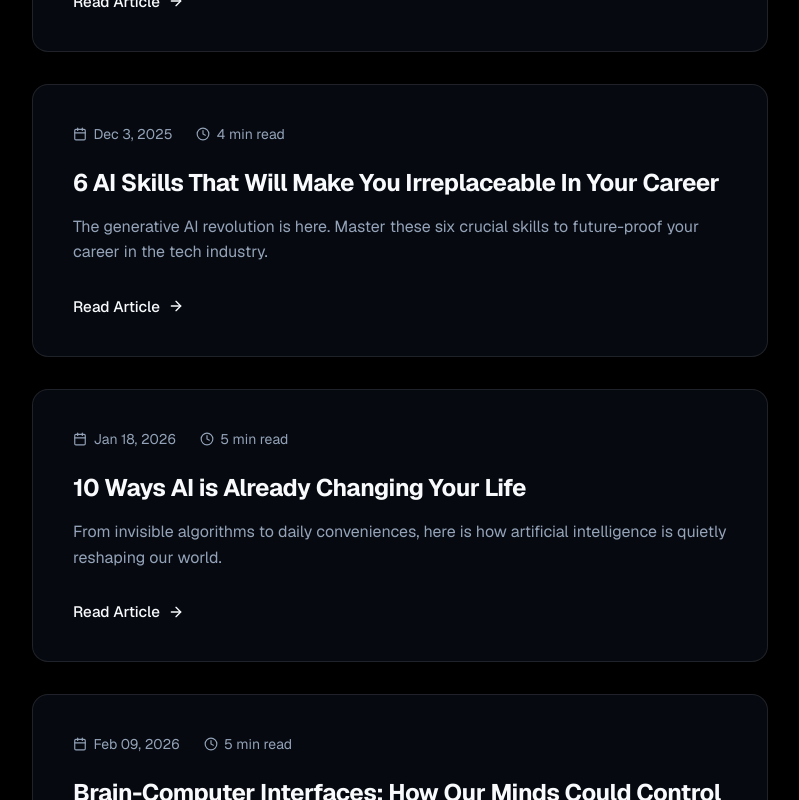
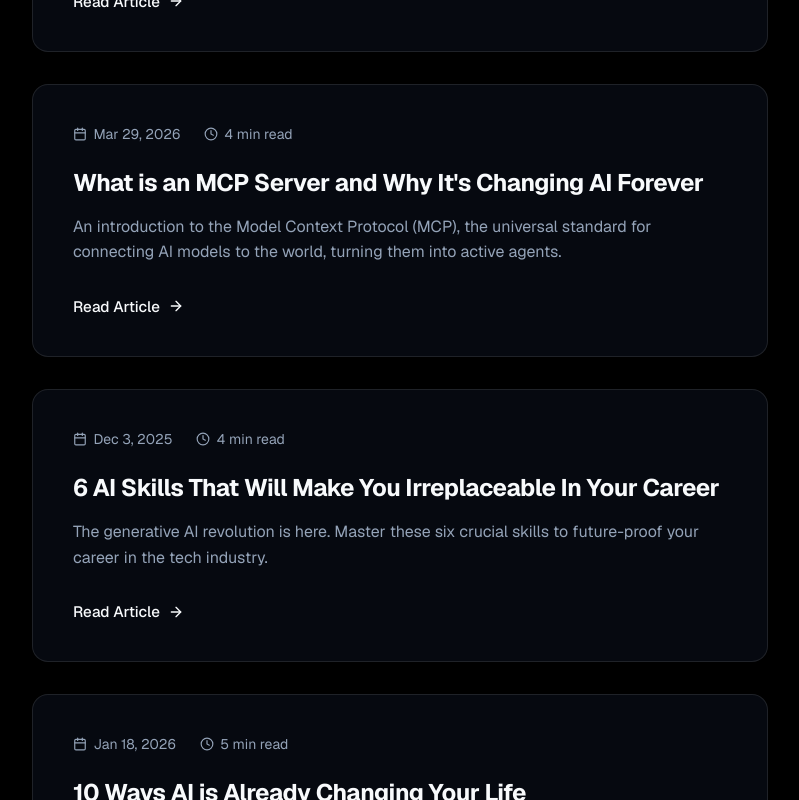
Before and after one commit to offlDivendra/protfolio, a Next.js app: page /blog in a window 1280 px wide. Shown: the part 900-1700 px from the top of the page, without its empty margins (240-1039 px from the left). Built offline with nearby package versions, Linux system fonts and the light colour scheme.

Commit message:
Add MCP Server blog post

```diff
--- a/src/app/blog/page.tsx
+++ b/src/app/blog/page.tsx
@@ -18,6 +18,13 @@ const posts = [
     date: "Nov 12, 2025",
     readTime: "4 min read",
     url: "https://medium.com/gitconnected/how-to-use-chatgpt-to-automate-80-of-your-daily-tasks-ed42a7e59f7c"
+  },
+  {
+    title: "What is an MCP Server and Why It's Changing AI Forever",
+    excerpt: "An introduction to the Model Context Protocol (MCP), the universal standard for connecting AI models to the world, turning them into active agents.",
+    date: "Mar 29, 2026",
+    readTime: "4 min read",
+    url: "https://medium.com/design-bootcamp/what-is-an-mcp-server-and-why-its-changing-ai-forever-2b41faaa988d"
   },
   {
     title: "6 AI Skills That Will Make You Irreplaceable In Your Career",
```
